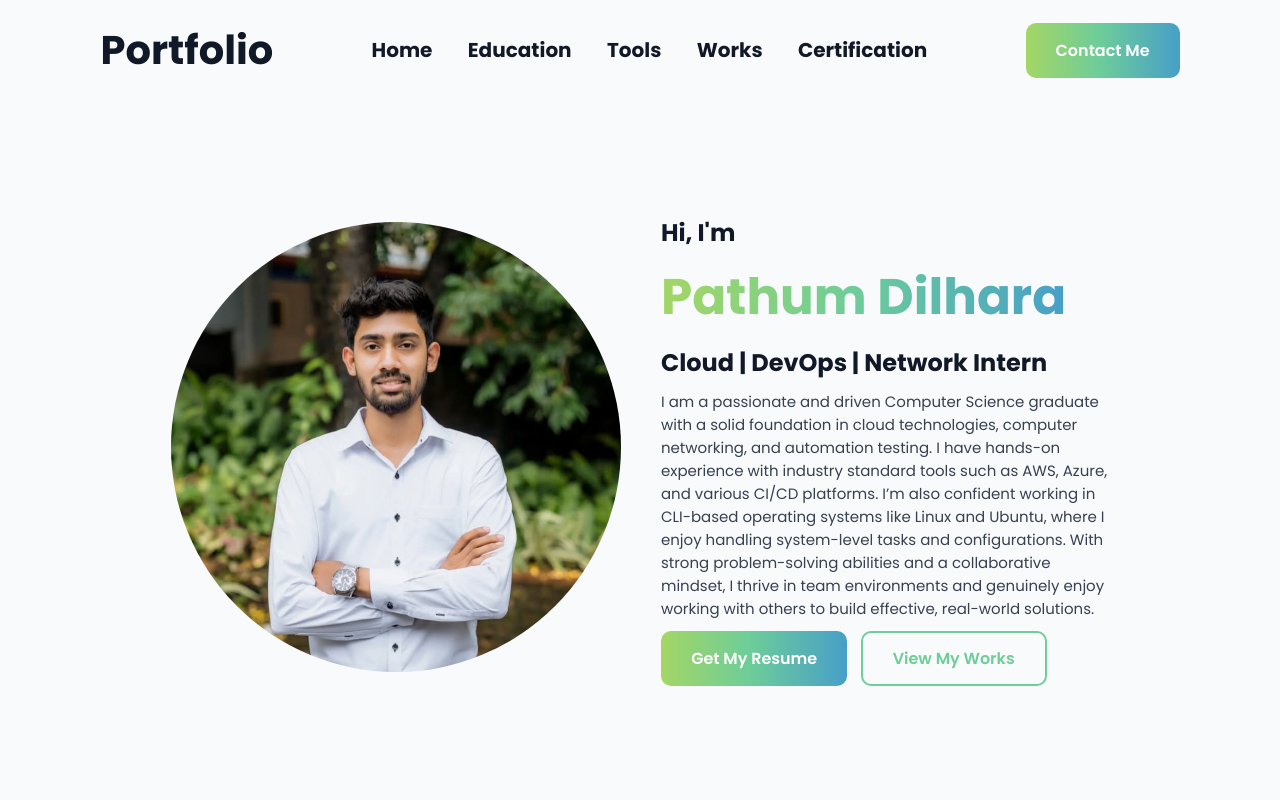
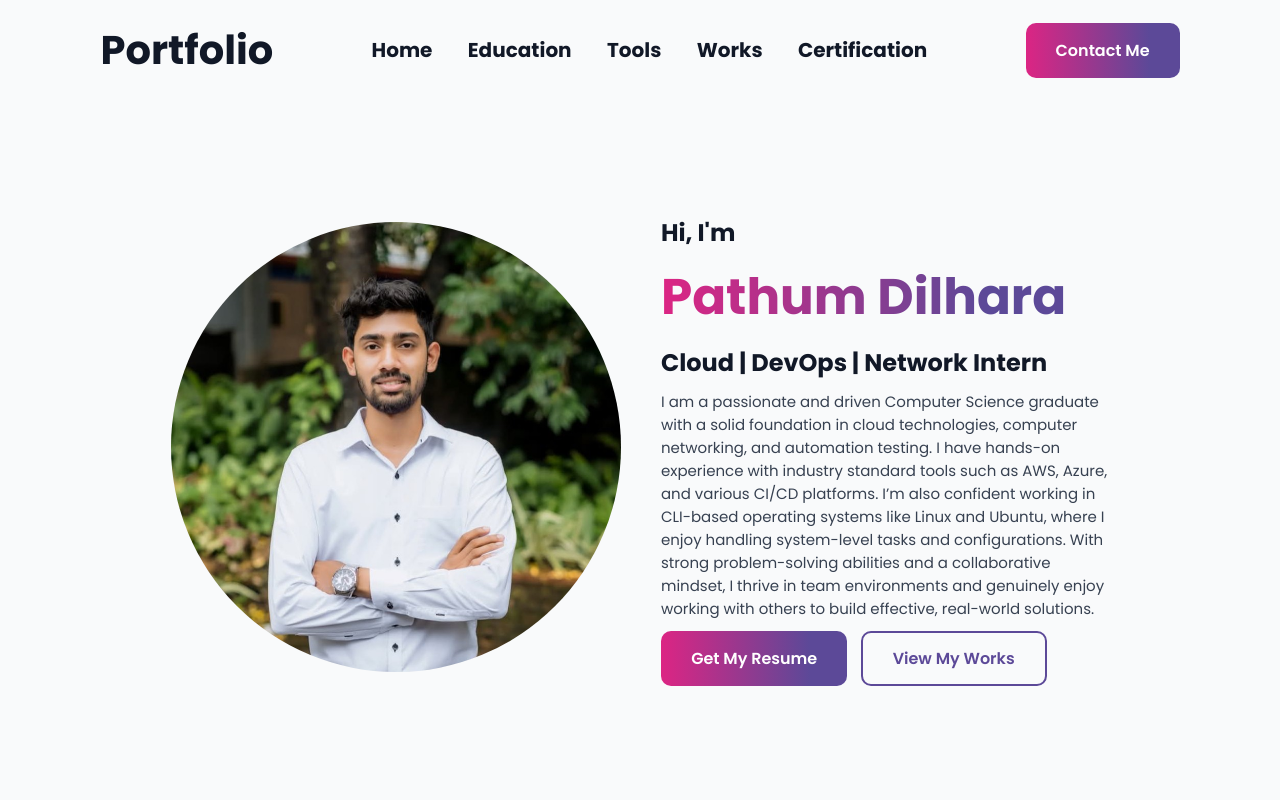
Before and after one commit to Pathum-Dilhara/My-Portfolio-React, a React (Vite) app: page / in a window 1280 px wide. Shown: the top 800 px of the page. Built offline with nearby package versions, Linux system fonts and the light colour scheme; a web font is replaced by a local one.

Commit message:
change css

```diff
--- a/src/Components/Certification/Certification.css
+++ b/src/Components/Certification/Certification.css
@@ -69,12 +69,14 @@ a{
     }
 
     .image{
-        width: calc(100% / 2.5 - 10px);;
+        width: calc(100% / 2.5 - 10px);
+        padding: 5px 10px 5px 10px;
     }
 
     .certificates{
         align-items: stretch;
-        gap: 10px;
+        justify-content: center;
+        gap: 20px;
         padding-top: 50px;
     }
 
--- a/src/Components/Contact/Contact.css
+++ b/src/Components/Contact/Contact.css
@@ -27,7 +27,7 @@
 
 .description-left h2{
     font-size: 40px;
-    background: linear-gradient(90deg, #A4D665 0%, #6ECD99 47.12%, #479FC8 100%);
+    background: linear-gradient(269deg, #5C4998 20.06%, #DF2483 101.74%);
     -webkit-background-clip: text;
     background-clip: text;
     -webkit-text-fill-color: transparent;
@@ -99,7 +99,7 @@
     align-self: flex-end;
     padding: 15px 30px;
     border-radius: 10px;
-    background: linear-gradient(90deg, #A4D665 0%, #6ECD99 47.12%, #479FC8 100%);
+    background: linear-gradient(269deg, #5C4998 20.06%, #DF2483 101.74%);
     color: white;
     cursor: pointer;
     font-size: 16px;
@@ -127,7 +127,7 @@
 
  @media(max-Width:768px){
     .contact-title{
-        margin: 20px 0.1px 0 0.1px;
+        margin-top: 20px;
         padding: 30px;
     }
 
--- a/src/Components/Footer/Footer.css
+++ b/src/Components/Footer/Footer.css
@@ -23,7 +23,7 @@
 }
 
 .social-link i:hover{
-    color: #479FC8;
+    color: #DF2483;
 }
 
  @media(max-Width:768px){
--- a/src/Components/Hero/Hero.css
+++ b/src/Components/Hero/Hero.css
@@ -27,7 +27,7 @@
 .hero h1{
     font-size: 50px;
     font-weight: 700;
-    background: linear-gradient(90deg, #A4D665 0%, #6ECD99 47.12%, #479FC8 100%) ;
+    background: linear-gradient(269deg, #5C4998 20.06%, #DF2483 101.74%);
     -webkit-background-clip: text;
     background-clip: text;
     -webkit-text-fill-color: transparent;
@@ -48,7 +48,7 @@
     justify-content: center;
     align-items: center;
     border-radius: 10px;
-    background: linear-gradient(90deg, #A4D665 0%, #6ECD99 47.12%, #479FC8 100%);
+    background: linear-gradient(269deg, #5C4998 20.06%, #DF2483 101.74%);
     color: white;
     font-weight: 600;
     transition: 0.5s;
@@ -60,9 +60,9 @@
     justify-content: center;
     align-items: center;
     border-radius: 10px;
-    border: 2px solid #6ECD99;
+    border: 2px solid #5C4998;
     font-weight: 600;
-    color: #6ECD99;
+    color: #5C4998;
     transition: 0.5s;
     cursor: pointer;
 }
@@ -73,8 +73,8 @@
 
 .hero-works:hover{
     transform: scale(1.05);
-    border: 2px solid #479FC8;
-    color: #479FC8;
+    border: 2px solid #DF2483;
+    color: #DF2483;
 }
 
 .hero-action a{
@@ -127,6 +127,18 @@
 
     }
 
+    .hero-works:hover{
 
+    }
+
+    .hero-works:active{
+    transform: scale(1.05);
+    border: 2px solid #DF2483;
+    color: #DF2483;
+    }
+
+    .hero-resume:active{
+    transform: scale(1.02);
+    }
 
 }
--- a/src/Components/Navbar/Navbar.css
+++ b/src/Components/Navbar/Navbar.css
@@ -22,7 +22,7 @@
 .nav-connect{
     padding: 15px 30px;
     border-radius: 10px;
-    background: linear-gradient(90deg, #A4D665 0%, #6ECD99 47.12%, #479FC8 100%);
+    background: linear-gradient(269deg, #5C4998 20.06%, #DF2483 101.74%);
     color: white;
     cursor: pointer;
     font-weight:600;
@@ -41,7 +41,7 @@
 }
 
 .anchor-link:hover{
-    color: #479FC8;
+    color: #DF2483;
 }
 
 .nav-menu-close, .nav-menu-open{
@@ -79,7 +79,7 @@
         align-items: start;
         top: 0px;
         gap: 30px;
-        background-color: #e7e7e7;
+        background-color: #f0f0f0;
         height: 100%;
         width: 350px;
         z-index: 2;
--- a/src/Components/Works/Works.css
+++ b/src/Components/Works/Works.css
@@ -64,7 +64,7 @@
 
 .button p{
     padding: 10px 50px 10px 50px;
-    background: linear-gradient(90deg, #A4D665 0%, #6ECD99 47.12%, #479FC8 100%);
+    background: linear-gradient(269deg, #5C4998 20.06%, #DF2483 101.74%);
     color: white;
     font-weight: 600;
     align-content: center;
```
